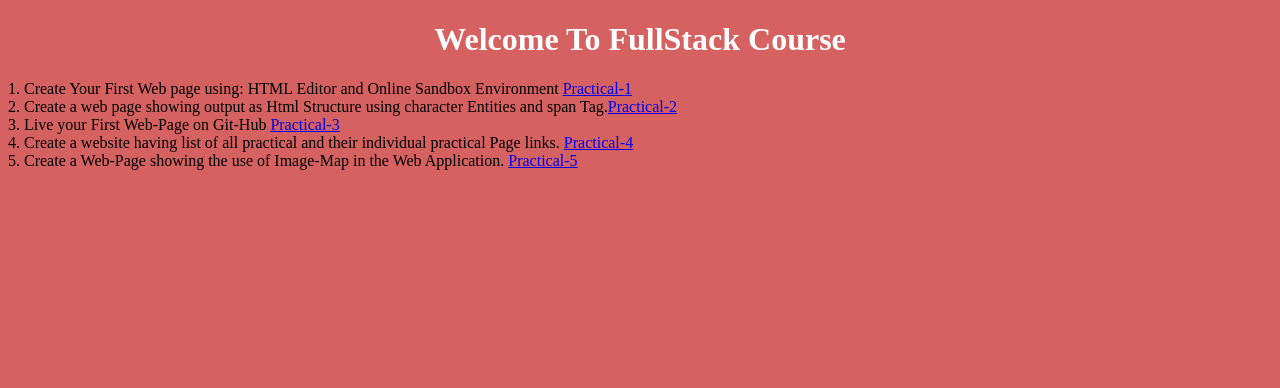
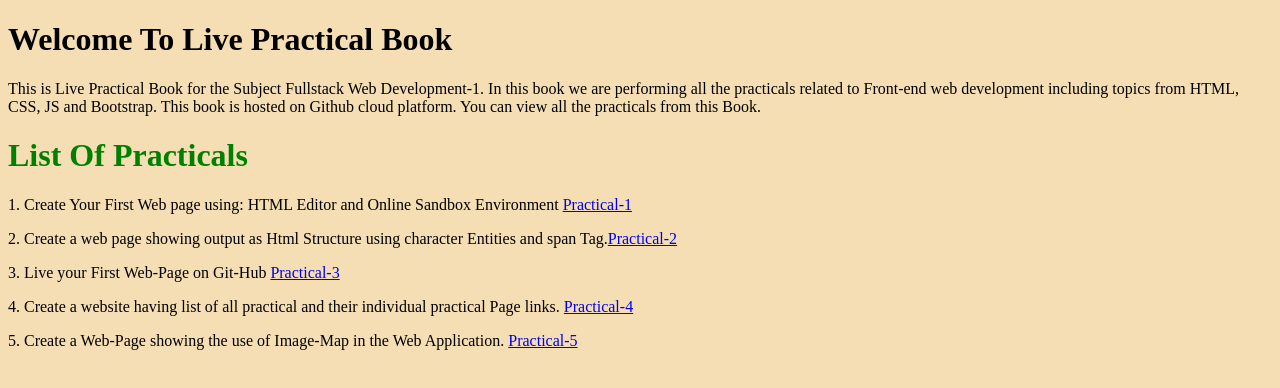
Before and after one commit to akshaykumar-ak/Fullstack-GLA, a plain HTML site: page index.html in a window 1280 px wide. Drawn offline with Linux system fonts and the light colour scheme.

Commit message:
Initial Commit

```diff
--- a/index.html
+++ b/index.html
@@ -1,21 +1,32 @@
 <!DOCTYPE html>
 <html lang="en">
+
 <head>
     <style>
         body {
-            background-color: rgb(213, 97, 97);
+            background-color: wheat;
         }
     </style>
     <meta charset="UTF-8">
     <meta name="viewport" content="width=device-width, initial-scale=1.0">
     <title>Home</title>
 </head>
+
 <body>
-    <h1 style="text-align: center;color: white;">Welcome To FullStack Course</h1>
-    1. Create Your First Web page using: HTML Editor and Online Sandbox Environment <a href="./Pages/Practical-1.html">Practical-1</a><br>
-    2. Create a web page showing output as Html Structure using character Entities and span Tag.<a href="./Pages/Practical-2.html">Practical-2</a><br>
-    3. Live your First Web-Page on Git-Hub  <a href="./Pages/Practical-3.html">Practical-3</a><br>
-    4. Create a website having list of all practical and their individual practical Page links. <a href="./Pages/Practical-4.html">Practical-4</a><br>
-    5. Create a Web-Page showing the use of Image-Map in the Web Application. <a href="./Pages/Practical-5.html">Practical-5</a>
+    <h1>Welcome To Live Practical Book</h1>
+    <p>This is Live Practical Book for the Subject Fullstack Web Development-1. In this book we are performing all the
+        practicals related to Front-end web development including topics from HTML, CSS, JS and Bootstrap. This book is
+        hosted on Github cloud platform. You can view all the practicals from this Book.</p>
+        <h1 style="color: green;">List Of Practicals</h1>
+    <p>1. Create Your First Web page using: HTML Editor and Online Sandbox Environment <a
+            href="../Pages/Practical-1.html">Practical-1</a></p>
+    <p>2. Create a web page showing output as Html Structure using character Entities and span Tag.<a
+            href="../Pages/Practical-2.html">Practical-2</a></p>
+    <p>3. Live your First Web-Page on Git-Hub <a href="../Pages/Practical-3.html">Practical-3</a></p>
+    <p>4. Create a website having list of all practical and their individual practical Page links. <a
+            href="../Pages/Practical-4.html">Practical-4</a></p>
+    <p>5. Create a Web-Page showing the use of Image-Map in the Web Application. <a
+            href="../Pages/Practical-5.html">Practical-5</a></p>
 </body>
+
 </html>
```
Also changed, not shown: Pages/Practical-1.html (+18 -1 lines), Pages/Practical-3.html (+1 -1 lines), Images/Practical-1_B.JPG (deleted), Images/Practical-1_B.png (added).
